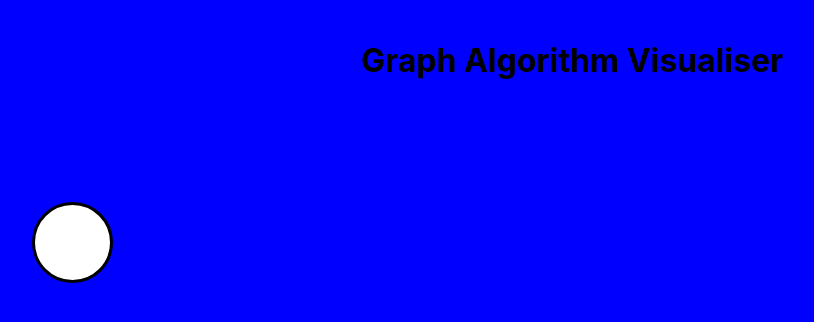
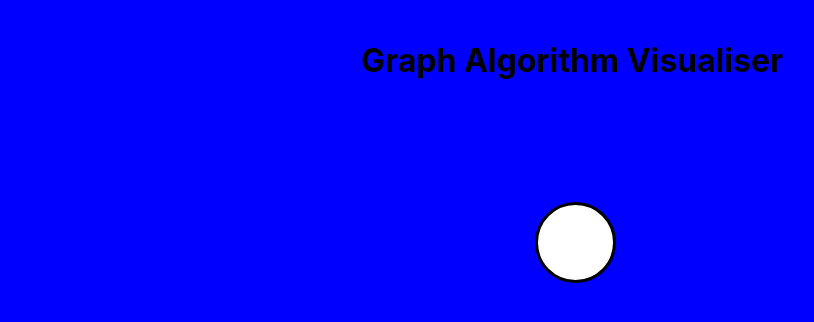
Before and after one commit to Michael-Shep/Graph-Algorithms, a React (Create React App) app in the folder graph-algorithms/: page / in a window 1280 px wide. Shown: the top 322 px of the page, without its empty margins (88-902 px from the left). Built offline with nearby package versions, Linux system fonts and the light colour scheme.

Commit message:
Added ability to center elements by creating useWindowSize hook

```diff
--- a/graph-algorithms/src/components/App.tsx
+++ b/graph-algorithms/src/components/App.tsx
@@ -1,12 +1,23 @@
 import React from 'react';
 import './App.css';
 import Node from './Node';
+import useWindowSize, { Size } from '../helpers/useWindowSize';
+import Constants from '../helpers/Constants';
 
 const App = () => {
+  const size: Size = useWindowSize();
+
+  const getCenterXPosition = (): number => {
+    if (size.width) {
+      return size.width / 2 - Constants.NODE_SIZE / 2;
+    }
+    return 0;
+  };
+
   return (
     <div id="app">
       <h1>Graph Algorithm Visualiser</h1>
-      <Node xPosition={100} yPosition={100} />
+      <Node xPosition={getCenterXPosition()} yPosition={100} />
     </div>
   );
 };
--- a/graph-algorithms/src/components/Node.css
+++ b/graph-algorithms/src/components/Node.css
@@ -1,7 +1,5 @@
 #node {
   border-radius: 50%;
-  width: 75px;
-  height: 75px;
   border: 3px solid black;
   background-color: white;
   position: relative;
--- a/graph-algorithms/src/components/Node.tsx
+++ b/graph-algorithms/src/components/Node.tsx
@@ -1,5 +1,6 @@
 import React from 'react';
 import './Node.css';
+import Constants from '../helpers/Constants';
 
 interface NodeProps {
   xPosition: number;
@@ -10,6 +11,8 @@ const Node = (props: NodeProps) => {
   const positionStyle = {
     left: props.xPosition,
     top: props.yPosition,
+    width: Constants.NODE_SIZE,
+    height: Constants.NODE_SIZE,
   };
 
   return <div id="node" style={positionStyle}></div>;
--- /dev/null
+++ b/graph-algorithms/src/helpers/Constants.tsx
@@ -0,0 +1,5 @@
+const Constants = {
+  NODE_SIZE: 75,
+};
+
+export default Constants;
--- /dev/null
+++ b/graph-algorithms/src/helpers/useWindowSize.tsx
@@ -0,0 +1,32 @@
+import { useState, useEffect } from 'react';
+
+export interface Size {
+  width: number | undefined;
+  height: number | undefined;
+}
+
+const useWindowSize = () => {
+  const [windowSize, setWindowSize] = useState<Size>({
+    width: undefined,
+    height: undefined,
+  });
+
+  useEffect(() => {
+    const handleResize = () => {
+      setWindowSize({
+        width: window.innerWidth,
+        height: window.innerHeight,
+      });
+    };
+
+    window.addEventListener('resize', handleResize);
+    handleResize(); //Inital Call
+
+    //Clean up function
+    return () => window.removeEventListener('resize', handleResize);
+  }, []);
+
+  return windowSize;
+};
+
+export default useWindowSize;
--- a/graph-algorithms/src/index.css
+++ b/graph-algorithms/src/index.css
@@ -5,6 +5,7 @@ body {
     sans-serif;
   -webkit-font-smoothing: antialiased;
   -moz-osx-font-smoothing: grayscale;
+  overflow: hidden;
 }
 
 code {
```
